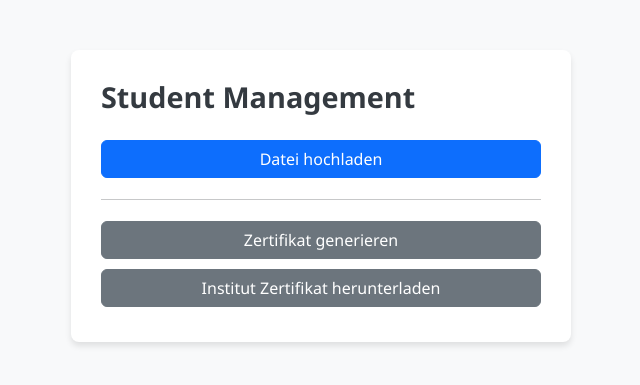
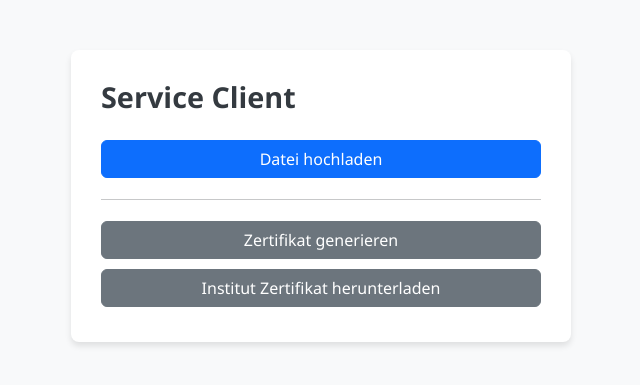
Before and after one commit to dermrvn-code/StudentCertificateDemo, a Flask app: page / in a window 1280 px wide. Shown: the top 385 px of the page, without its empty margins (319-959 px from the left). Run offline with Flask 3, Linux system fonts and the light colour scheme; parts of the project's set-up code (start-up, migrations or seed data) failed here and were passed over.

Commit message:
Update titles in home template and main window to reflect 'Service Client' branding

```diff
--- a/service_client/templates/home.html
+++ b/service_client/templates/home.html
@@ -8,7 +8,7 @@
 			name="viewport"
 			content="width=device-width, initial-scale=1, shrink-to-fit=no"
 		/>
-		<title>Student Management</title>
+		<title>Service Client</title>
 		<!-- Bootstrap CSS -->
 		<link
 			href="https://cdn.jsdelivr.net/npm/bootstrap@5.3.0/dist/css/bootstrap.min.css"
@@ -18,7 +18,7 @@
 	</head>
 	<body>
 		<div class="container">
-			<h1>Student Management</h1>
+			<h1>Service Client</h1>
 			<a class="btn btn-primary w-100" href="upload_file">Datei hochladen</a>
 			<hr />
 			<a class="btn btn-secondary w-100" href="upload_request">Zertifikat generieren</a>
--- a/student_client/MainWindow.py
+++ b/student_client/MainWindow.py
@@ -32,14 +32,14 @@ class MainWindow:
         self.allowed_file_types = "*.pdf;*.docx;*.xls;*.ppt;*.txt;*.zip;*.rar;*.7z"
 
         self.root = root
-        self.root.title("Student-Manager")
+        self.root.title("Studierenden Client")
         self.root.geometry("450x635")
         self.root.configure(bg="#f0f8ff")
 
         # Title Label
         title_label = tk.Label(
             root,
-            text="Student-Manager",
+            text="Studierenden Client",
             font=("Arial", 16, "bold"),
             bg="#f0f8ff",
             fg="#333",
```
